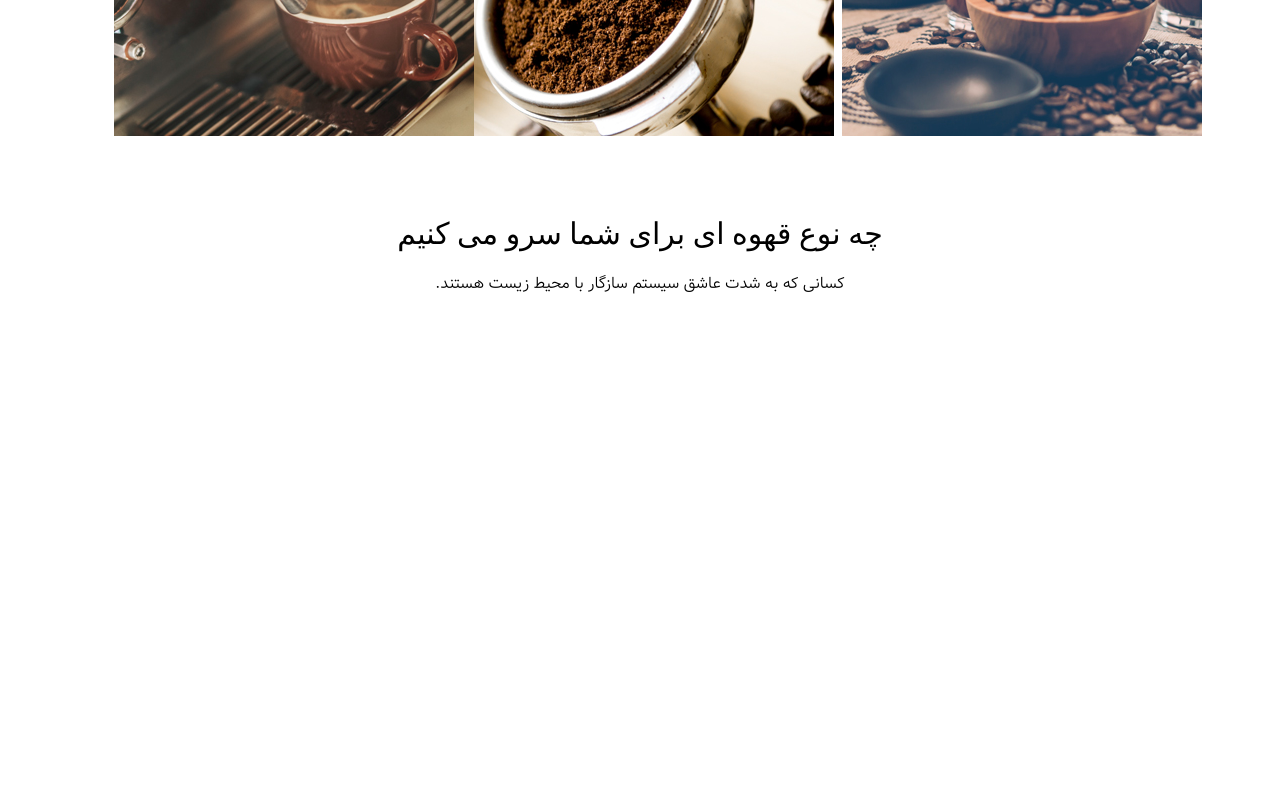
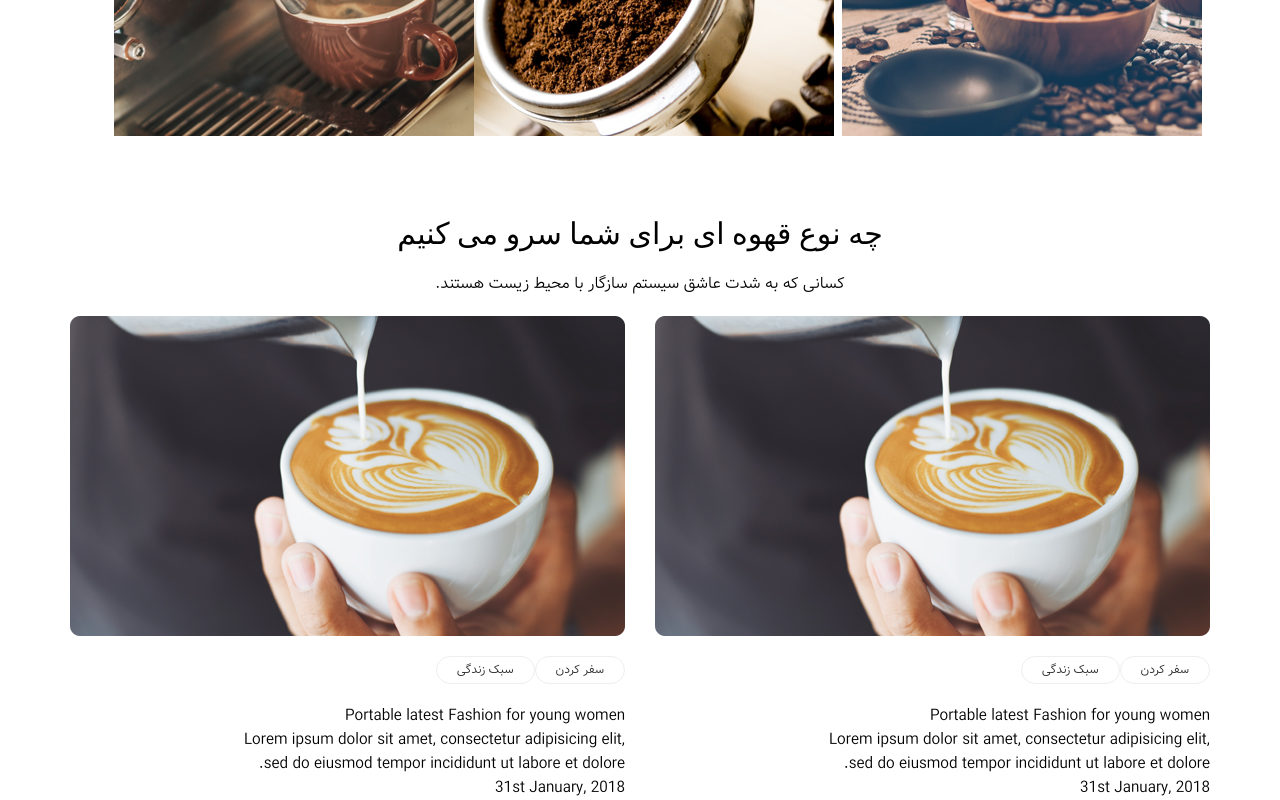
Before and after one commit to mohammadjalizi/Coffi-website, a React (Vite) app in the folder frontend/: page / in a window 1280 px wide. Shown: the part 2136-2936 px from the top of the page. Before the commit the page ends 2452 px from the top, so only its background shows below. Built offline with nearby package versions, Linux system fonts and the light colour scheme; no server answers.

Commit message:
Add  file seactiuon 2

```diff
--- /dev/null
+++ b/frontend/src/assets/Seaction/Seaction.css
@@ -0,0 +1,32 @@
+ .post-tags li {
+    font-size: 12px;
+    margin: 20px 0px;
+    display: inline-block;
+    border: 1px solid #eee;
+    border-radius: 20px;
+    padding: 4px 20px;
+    -webkit-transition: all 0.3s ease 0s;
+    -moz-transition: all 0.3s ease 0s;
+    -o-transition: all 0.3s ease 0s;
+    transition: all 0.3s ease 0s;
+}
+ .post-tags li a {
+    color: #222;
+    font-weight: 500;
+ }
+ .post-tags li:hover{
+    background-color: #b68834;
+
+  outline: none;
+
+ }
+ .single-blog .post-date {
+    color: #222;
+    font-size: 14px;
+    font-weight: 500;
+}
+.photo{
+
+    max-width: 1140px;
+
+}
--- a/frontend/src/assets/Seaction/Seaction.jsx
+++ b/frontend/src/assets/Seaction/Seaction.jsx
@@ -1,5 +1,7 @@
 import React from 'react'
-
+import './Seaction.css'
+import img1 from '../imag/b1.jpg'
+import img3 from '../imag/b2.jpg'
 const Seaction = () => {
   return (
     <div>
@@ -15,7 +17,49 @@ const Seaction = () => {
             <p className=' text-center  my-5 '>   کسانی که به شدت عاشق سیستم سازگار با محیط زیست هستند.  </p>
             </div>
 
+            {/* photo */}
+<div className='  photo  flex justify-between flex-wrap'>
 
+
+
+<div className=''>
+
+<img src={img1}/>
+
+<ul className="post-tags">
+<li><a className=' hover:text-white ' href="#">سفر کردن</a></li>
+	<li><a className=' hover:text-white ' href="#">سبک زندگی</a></li>
+</ul>
+
+<h4>Portable latest Fashion for young women</h4>
+<p className='  w-full   md:w-96 '>
+Lorem ipsum dolor sit amet, consectetur adipisicing elit, sed do eiusmod tempor incididunt ut labore  et dolore.
+</p>
+<p className="post-date">
+								31st January, 2018
+							</p>
+</div>
+
+<div>
+
+<img src={img1}/>
+
+<ul className="post-tags">
+<li><a className=' hover:text-white ' href="#">سفر کردن</a></li>
+	<li><a className=' hover:text-white ' href="#">سبک زندگی</a></li>
+</ul>
+
+<h4>Portable latest Fashion for young women</h4>
+<p className=' w-full   md:w-96'>
+Lorem ipsum dolor sit amet, consectetur adipisicing elit, sed do eiusmod tempor incididunt ut labore  et dolore.
+</p>
+<p className="post-date">
+								31st January, 2018
+							</p>
+</div>
+
+</div>
+{/* ende photo */}
     </div>
   )
 }
```
